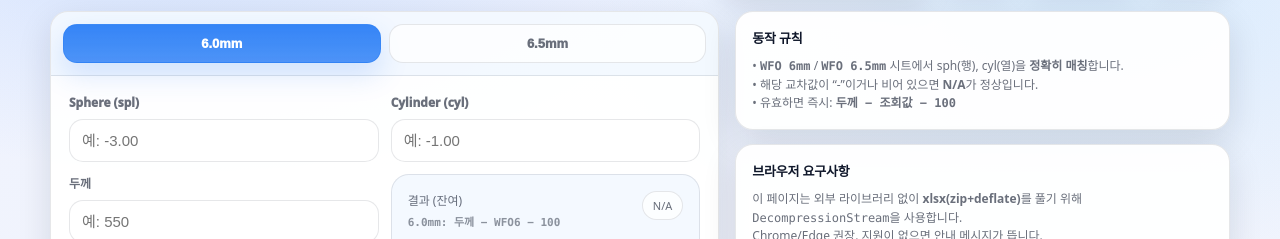
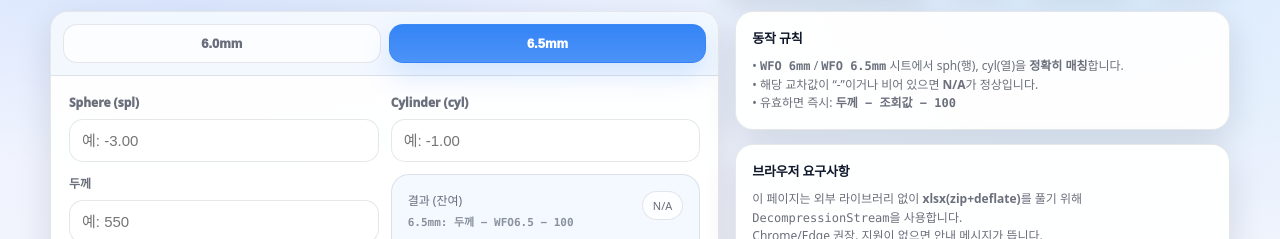
Before and after one commit to ujma1234/wfo, a plain HTML site: page index.html in a window 1280 px wide. Shown: the part 95-334 px from the top of the page. Drawn offline with Linux system fonts and the light colour scheme; no server answers.

Commit message:
change default

```diff
--- a/index.html
+++ b/index.html
@@ -51,16 +51,29 @@
     }
 
     *{box-sizing:border-box}
-    html,body{height:100%}
+    html{
+      height:100%;
+      overflow-x:hidden;
+      overscroll-behavior-x:none;
+    }
     body{
+      min-height:100%;
       margin:0;
       font-family: ui-sans-serif, system-ui, -apple-system, "Segoe UI", Roboto, "Noto Sans KR", "Apple SD Gothic Neo", "Malgun Gothic", sans-serif;
       color:var(--txt);
+      background: var(--bg);
+      overflow-x:hidden;
+      overscroll-behavior-x:none;
+    }
+    body::before{
+      content:'';
+      position:fixed;
+      inset:0;
+      z-index:-1;
       background:
         radial-gradient(900px 450px at 15% 0%, rgba(49,130,246,.16), transparent 60%),
         radial-gradient(850px 480px at 85% 10%, rgba(14,165,233,.10), transparent 60%),
         linear-gradient(180deg, var(--bg2), var(--bg));
-      overflow-x:hidden;
     }
 
     .shell{
@@ -655,7 +668,7 @@
       toast: document.getElementById("toast"),
     };
 
-    let mode = "6.0"; // "6.0" or "6.5"
+    let mode = "6.5"; // "6.0" or "6.5"
 
     const tables = { "6.0": null, "6.5": null }; // {sphList,cylList,valueMap}
     const FAV_KEY = "wfo_calc_favs_offline_v1";
@@ -1243,7 +1256,7 @@
       }
 
       // initial mode
-      setMode("6.0");
+      setMode("6.5");
 
       // initial favorites + UI
       renderFavorites();
```
